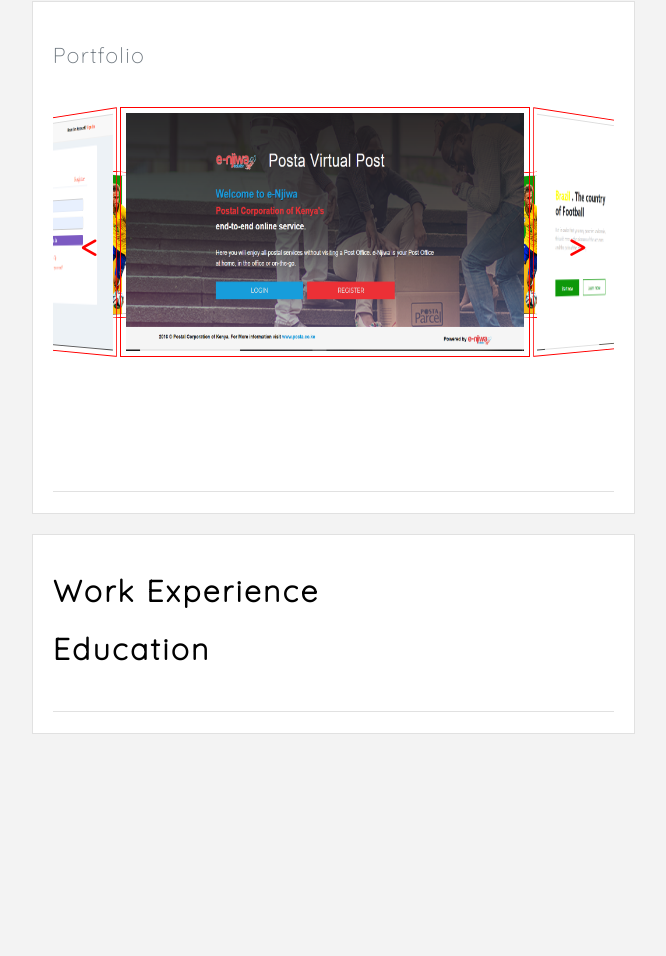
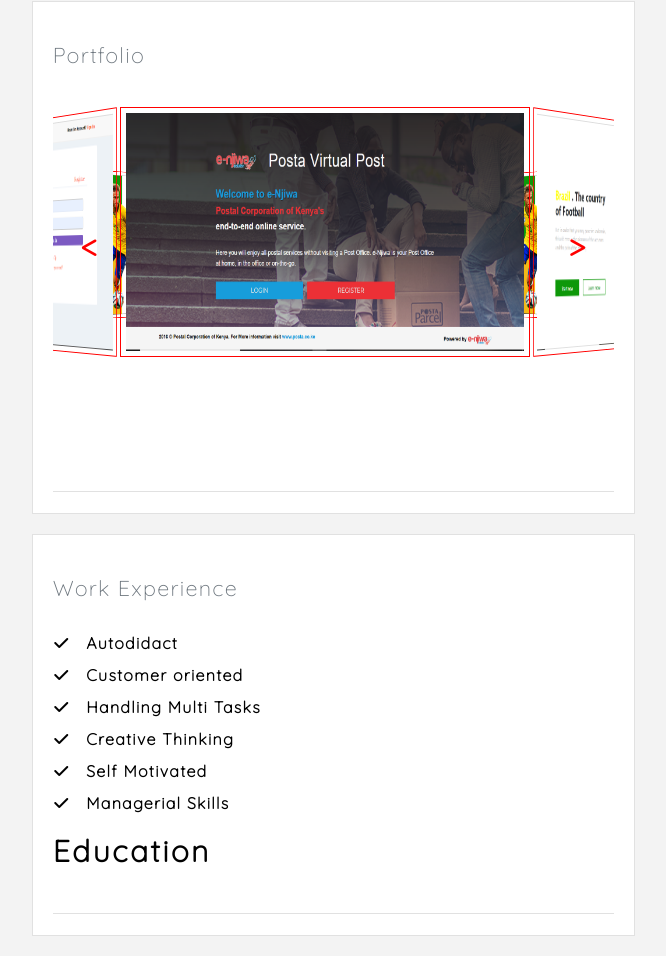
Before and after one commit to Saworieza/saworieza.github.io, a plain HTML site: page index.html in a window 1280 px wide. Shown: the part 1425-2381 px from the top of the page, without its empty margins (441-1107 px from the left). Before the commit the page ends 2179 px from the top, so only its background shows below. Drawn offline with nearby package versions, Linux system fonts and the light colour scheme.

Commit message:
working in work section

```diff
--- a/index.html
+++ b/index.html
@@ -141,7 +141,7 @@
 								</div>
 
 								<div class="progress-line cv-animated" role="progressbar" aria-valuenow="95" aria-valuemin="0" aria-valuemax="100">
-									<strong class="progress-title">HTML, CSS, SCSS, HAML</strong>
+									<strong class="progress-title">HTML, CSS, Bootstrap, Tailwind CSS</strong>
 									<div class="progress-bar" data-text="95%" data-value="0.95" style="position: relative;">
 										<svg viewBox="0 0 100 4" preserveAspectRatio="none" style="width: 100%; height: 100%;">
 											<path d="M 0,2 L 100,2" stroke="rgba(0,0,0,0.07)" stroke-width="4" fill-opacity="0"></path>
@@ -152,7 +152,7 @@
 								</div>
 
 								<div class="progress-line cv-animated" role="progressbar" aria-valuenow="95" aria-valuemin="0" aria-valuemax="100">
-									<strong class="progress-title">JS, React, Vue</strong>
+									<strong class="progress-title">Vanilla JS, React</strong>
 									<div class="progress-bar" data-text="50%" data-value="0.5" style="position: relative;">
 										<svg viewBox="0 0 100 4" preserveAspectRatio="none" style="width: 100%; height: 100%;">
 											<path d="M 0,2 L 100,2" stroke="rgba(0,0,0,0.07)" stroke-width="4" fill-opacity="0"></path>
@@ -297,8 +297,18 @@
 
 					<div id="experience" class="experience main-section">
 						<section class="introduction">
-							<h2 class="title-lg text-upper">Work Experience</h2>
+							<h2 class="title-thin text-muted">Work Experience</h2>
 							<!-- work experience timeline here -->
+							<div class="col-sm-6">
+								<ul class="styled-list clear-mrg">
+									<li>Autodidact</li>
+									<li>Customer oriented</li>
+									<li>Handling Multi Tasks</li>
+									<li>Creative Thinking</li>
+									<li>Self Motivated</li>
+									<li>Managerial Skills</li>
+								</ul>
+							</div>
 							<h2 class="title-lg text-upper">Education</h2>
 							<!-- Education timeline here -->
 						</section>
```
